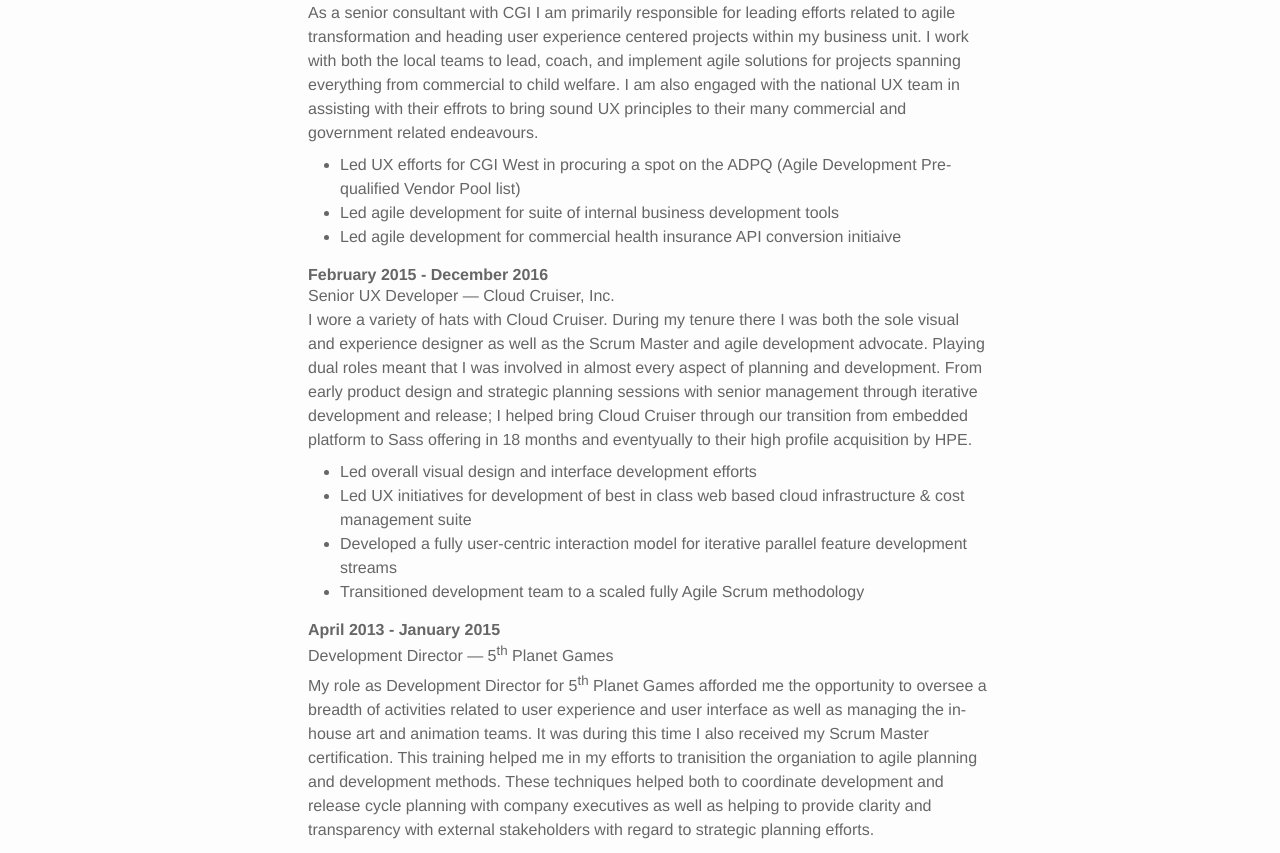
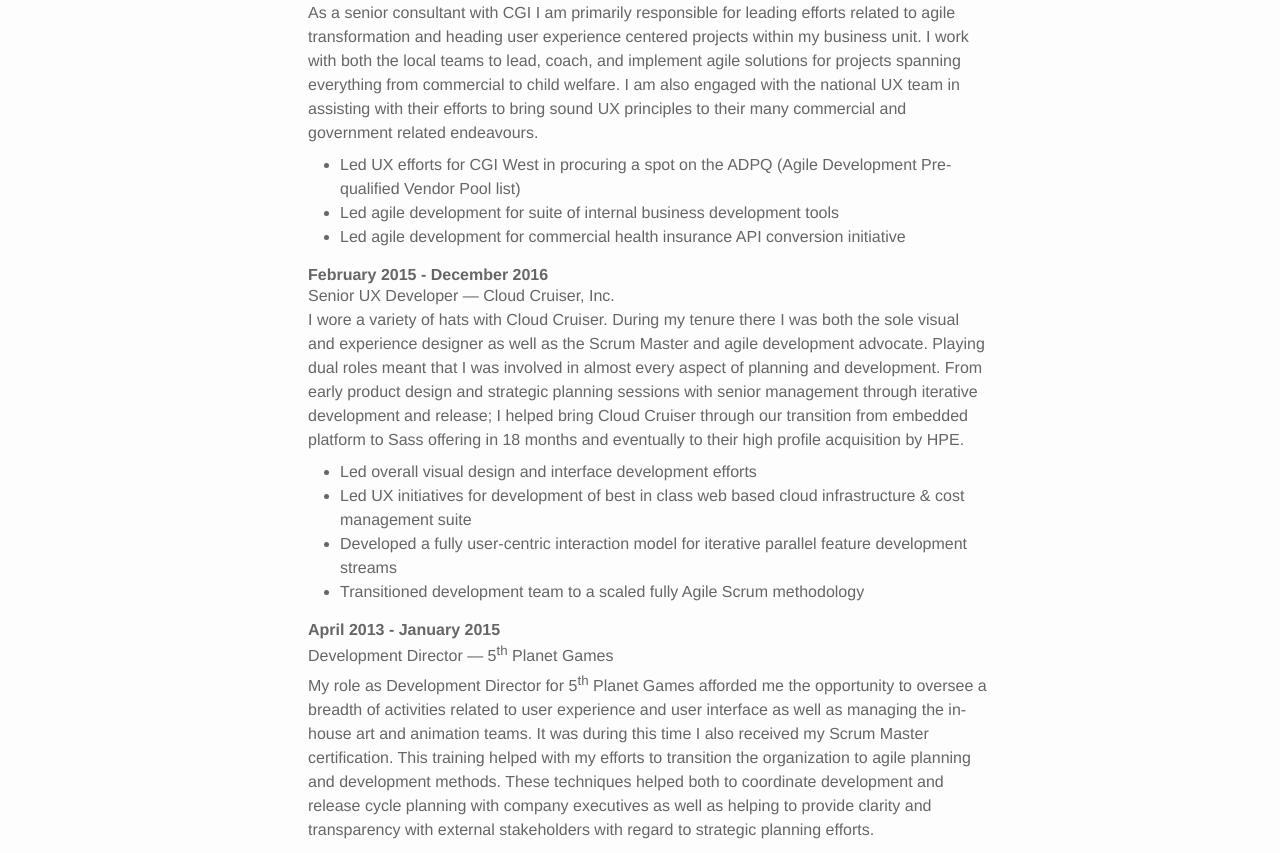
Before and after one commit to ConceptKreator/GabrielIan, a Jekyll site: the page built from resume.md, in a window 1280 px wide and 1400 px high. Shown: the part 285-1138 px from the top of the window. Built offline with Jekyll 4.4.1, drawn with Linux system fonts in a browser that asks for light colours; nearby versions of some CDN libraries; some of the changed text lies outside the part shown.

Commit message:
correcting spelling errors

```diff
--- a/resume.md
+++ b/resume.md
@@ -9,15 +9,15 @@
     <ul class="work-items">
         <h4 class="work-date">January 2017 - present</h4>
         <h4 class="work-place">Senior Consultant &mdash; CGI Technology and Solutions, Inc.</h4>
-        <p>As a senior consultant with CGI I am primarily responsible for leading efforts related to agile transformation and heading user experience centered projects within my business unit. I work with both the local teams to lead, coach, and implement agile solutions for projects spanning everything from commercial to child welfare. I am also engaged with the national UX team in assisting with their effrots to bring sound UX principles to their many commercial and government related endeavours.</p>
+        <p>As a senior consultant with CGI I am primarily responsible for leading efforts related to agile transformation and heading user experience centered projects within my business unit. I work with both the local teams to lead, coach, and implement agile solutions for projects spanning everything from commercial to child welfare. I am also engaged with the national UX team in assisting with their efforts to bring sound UX principles to their many commercial and government related endeavours.</p>
         <li>Led UX efforts for CGI West in procuring a spot on the ADPQ (Agile Development Pre-qualified Vendor Pool list)</li>
         <li>Led agile development for suite of internal business development tools</li>
-        <li>Led agile development for commercial health insurance API conversion initiaive</li>
+        <li>Led agile development for commercial health insurance API conversion initiative</li>
     </ul>
     <ul class="work-items">
         <h4 class="work-date">February 2015 - December 2016</h4>
         <h4 class="work-place">Senior UX Developer &mdash; Cloud Cruiser, Inc.</h4>
-        <p>I wore a variety of hats with Cloud Cruiser. During my tenure there I was both the sole visual and experience designer as well as the Scrum Master and agile development advocate. Playing dual roles meant that I was involved in almost every aspect of planning and development. From early product design and strategic planning sessions with senior management through iterative development and release; I helped bring Cloud Cruiser through our transition from embedded platform to Sass offering in 18 months and eventyually to their high profile acquisition by HPE.</p>
+        <p>I wore a variety of hats with Cloud Cruiser. During my tenure there I was both the sole visual and experience designer as well as the Scrum Master and agile development advocate. Playing dual roles meant that I was involved in almost every aspect of planning and development. From early product design and strategic planning sessions with senior management through iterative development and release; I helped bring Cloud Cruiser through our transition from embedded platform to Sass offering in 18 months and eventually to their high profile acquisition by HPE.</p>
         <li>Led overall visual design and interface development efforts</li>
         <li>Led UX initiatives for development of best in class web based cloud infrastructure & cost management suite</li>
         <li>Developed a fully user-centric interaction model for iterative parallel feature development streams</li>
@@ -26,7 +26,7 @@
     <ul class="work-items">
         <h4 class="work-date">April 2013 - January 2015</h4>
         <h4 class="work-place">Development Director &mdash; 5<sup>th</sup> Planet Games</h4>
-        <p>My role as Development Director for 5<sup>th</sup> Planet Games afforded me the opportunity to oversee a breadth of activities related to user experience and user interface as well as managing the in-house art and animation teams. It was during this time I also received my Scrum Master certification. This training helped me in my efforts to tranisition the organiation to agile planning and development methods. These techniques helped both to coordinate development and release cycle planning with company executives as well as helping to provide clarity and transparency with external stakeholders with regard to strategic planning efforts.</p>
+        <p>My role as Development Director for 5<sup>th</sup> Planet Games afforded me the opportunity to oversee a breadth of activities related to user experience and user interface as well as managing the in-house art and animation teams. It was during this time I also received my Scrum Master certification. This training helped with my efforts to transition the organization to agile planning and development methods. These techniques helped both to coordinate development and release cycle planning with company executives as well as helping to provide clarity and transparency with external stakeholders with regard to strategic planning efforts.</p>
         <li>Transitioned entire organization of more than 70 developers to Agile Scrum development framework</li>
         <li>Led Scrum of Scrums for up to 6 concurrent development teams</li>
         <li>Led all UX research and development efforts across all products, technologies, and platforms</li>
@@ -72,8 +72,8 @@
             <li class="col one">Information architecture</li>
             <li class="col one">Workflow development</li>
             <li class="col one">Interface design</li>
+            <li class="col one">Interactive Prototyping</li>
             <li class="col one">Visual design</li>
-            <li class="col one">Interactive Prototyping</li>
             <li class="col one">HTML/CSS/JS</li>
         </div>
     </ul>
```
Also changed, not shown: 9 other files.
